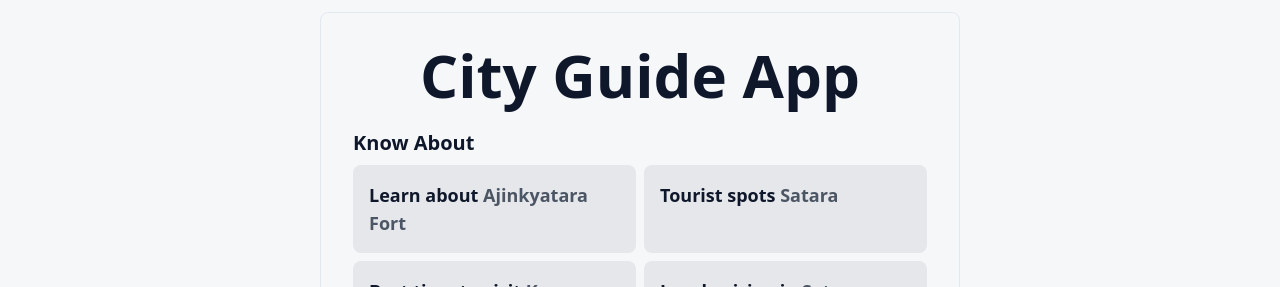
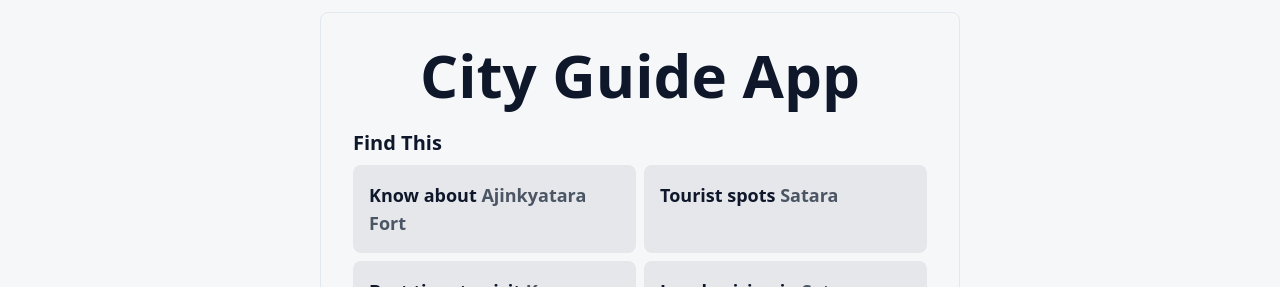
Before and after one commit to Nirmalkadam/City-Guide, a React (Vite) app: page / in a window 1280 px wide. Shown: the top 287 px of the page. Built offline with nearby package versions, Linux system fonts and the light colour scheme.

Commit message:
header change

```diff
--- a/src/App.tsx
+++ b/src/App.tsx
@@ -10,7 +10,7 @@ import { motion } from 'framer-motion';
 const App = () => {
   const exampleMessages = [
     {
-      heading: 'Learn about',
+      heading: 'Know about',
       subheading: 'Ajinkyatara Fort',
       message: `Tell me about Ajinkyatara Fort in Satara. Include its historical significance and what I can expect when visiting.`
     },
@@ -143,7 +143,7 @@ Make your responses engaging and informative to enhance the user's experience.`
             </h1>
             {selectedPrompt === '' && (
               <div className="mt-4">
-                <h2 className="text-xl font-semibold">Know About </h2>
+                <h2 className="text-xl font-semibold">Find This  </h2>
                 <div className="mt-2 grid grid-cols-1 gap-2 sm:grid-cols-2">
                   {exampleMessages.map((prompt, index) => (
                     <div
```
